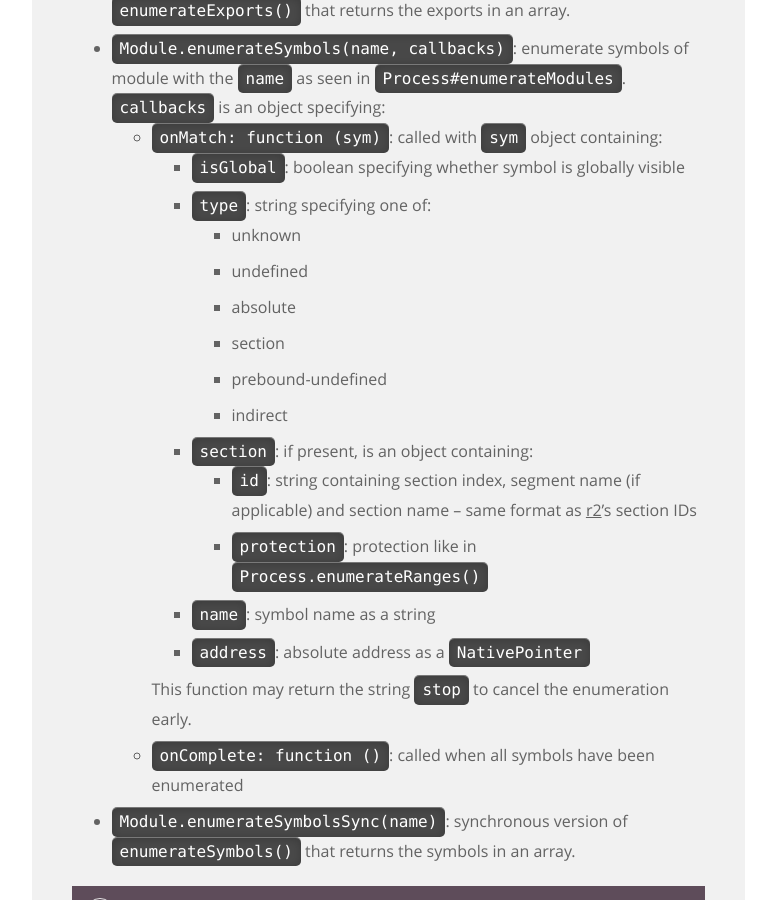
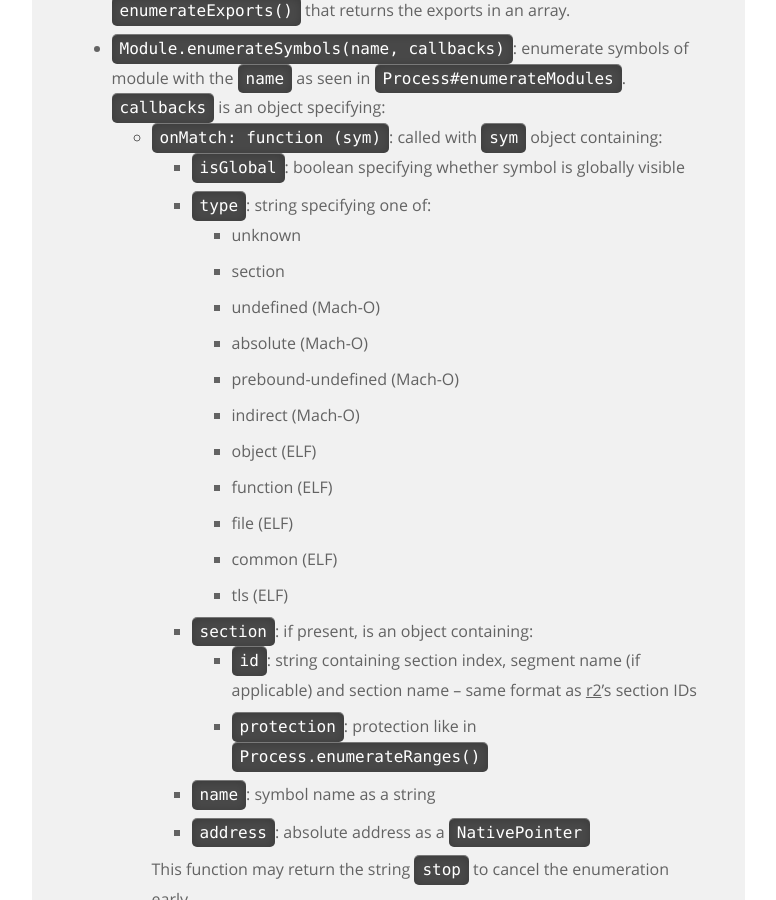
Before and after one commit to frida/frida-website, a Jekyll site: the page built from _docs/javascript-api.md, in a window 1280 px wide and 900 px high, scrolled down 12168 px. Shown: the whole window, without its empty margins (364-1140 px from the left). Built offline with Jekyll 4.4.1, drawn with Linux system fonts in a browser that asks for light colours.

Commit message:
Bring the symbol `type` enum docs up to date

```diff
--- a/_docs/javascript-api.md
+++ b/_docs/javascript-api.md
@@ -460,11 +460,16 @@ In the example above we used `script.on('message', on_message)` to monitor for a
         -   `isGlobal`: boolean specifying whether symbol is globally visible
         -   `type`: string specifying one of:
             -   unknown
-            -   undefined
-            -   absolute
             -   section
-            -   prebound-undefined
-            -   indirect
+            -   undefined (Mach-O)
+            -   absolute (Mach-O)
+            -   prebound-undefined (Mach-O)
+            -   indirect (Mach-O)
+            -   object (ELF)
+            -   function (ELF)
+            -   file (ELF)
+            -   common (ELF)
+            -   tls (ELF)
         -   `section`: if present, is an object containing:
             -   `id`: string containing section index, segment name (if
                       applicable) and section name – same format as
```
